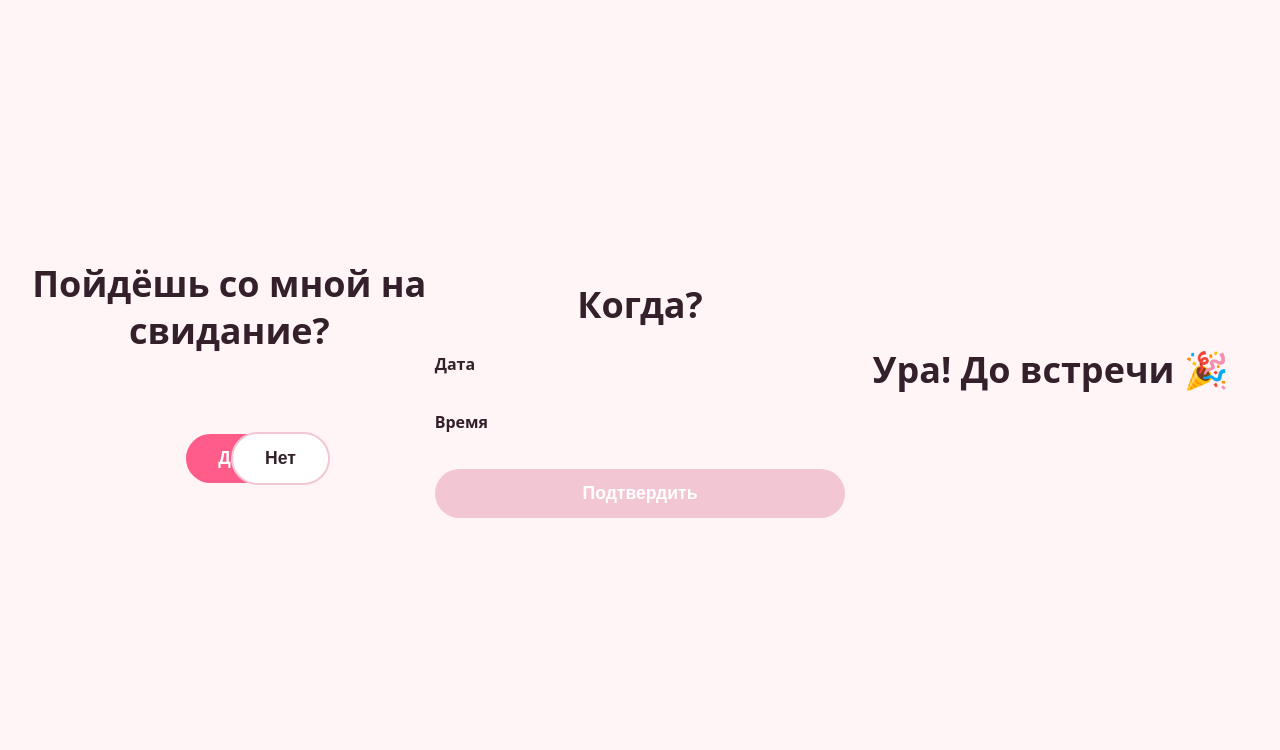
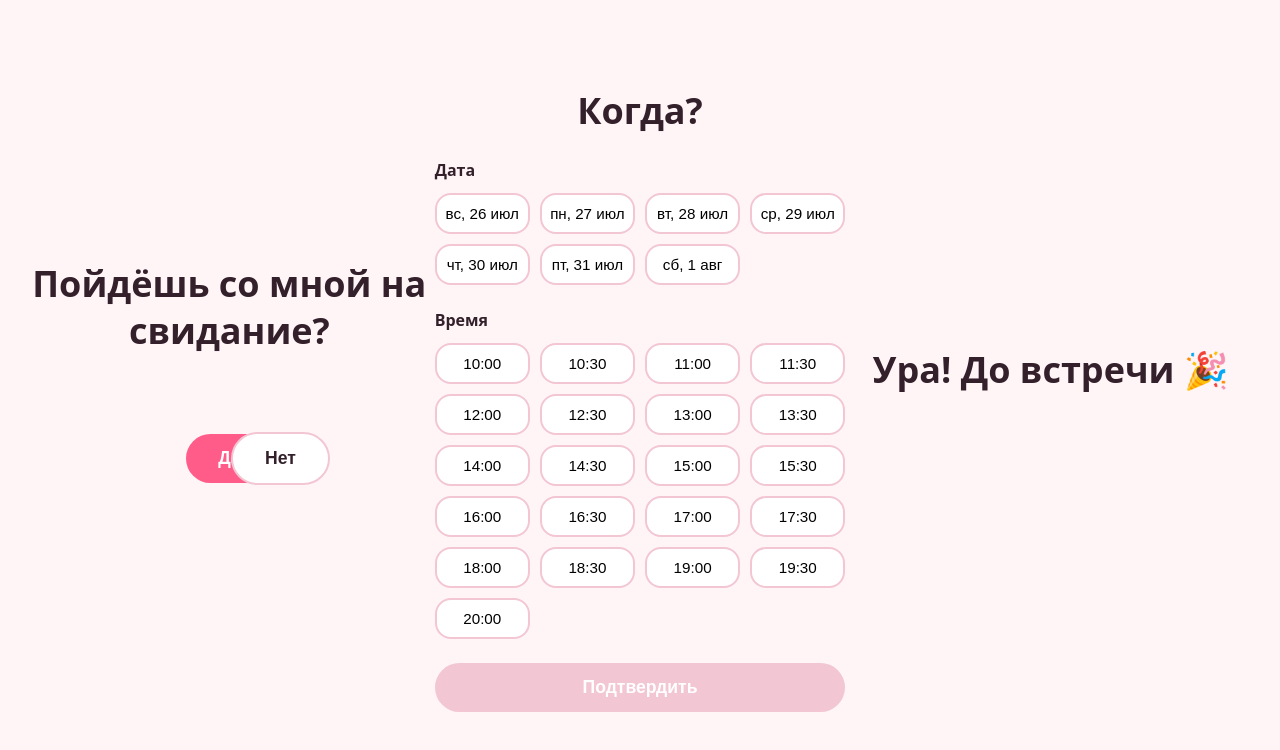
Before and after one commit to arslanov-sea/lets-date, a plain HTML site: page index.html in a window 1280 px wide. Drawn offline with Linux system fonts and the light colour scheme.

Commit message:
feat: add date and time selection screen

```diff
--- a/index.html
+++ b/index.html
@@ -40,6 +40,7 @@
   </main>
 
   <script src="js/dodge.js"></script>
+  <script src="js/details.js"></script>
   <script src="js/script.js"></script>
 </body>
 </html>
--- /dev/null
+++ b/js/details.js
@@ -0,0 +1,93 @@
+const DAYS_AHEAD = 7;
+const TIME_START_HOUR = 10;
+const TIME_END_HOUR = 20;
+const TIME_STEP_MINUTES = 30;
+
+const WEEKDAY_LABELS = ["вс", "пн", "вт", "ср", "чт", "пт", "сб"];
+const MONTH_LABELS = [
+  "янв", "фев", "мар", "апр", "май", "июн",
+  "июл", "авг", "сен", "окт", "ноя", "дек",
+];
+
+const dateOptionsContainer = document.getElementById("date-options");
+const timeOptionsContainer = document.getElementById("time-options");
+const confirmBtn = document.getElementById("btn-confirm");
+
+let selectedDate = null;
+let selectedTime = null;
+
+function toIsoDate(date) {
+  const year = date.getFullYear();
+  const month = String(date.getMonth() + 1).padStart(2, "0");
+  const day = String(date.getDate()).padStart(2, "0");
+  return `${year}-${month}-${day}`;
+}
+
+function formatDateLabel(date) {
+  const weekday = WEEKDAY_LABELS[date.getDay()];
+  const month = MONTH_LABELS[date.getMonth()];
+  return `${weekday}, ${date.getDate()} ${month}`;
+}
+
+function buildDateOptions() {
+  const today = new Date();
+  today.setHours(0, 0, 0, 0);
+
+  for (let offset = 0; offset < DAYS_AHEAD; offset += 1) {
+    const date = new Date(today);
+    date.setDate(date.getDate() + offset);
+
+    const option = document.createElement("button");
+    option.type = "button";
+    option.className = "option";
+    option.textContent = formatDateLabel(date);
+    option.dataset.value = toIsoDate(date);
+
+    option.addEventListener("click", () => selectOption(option, dateOptionsContainer, (value) => {
+      selectedDate = value;
+    }));
+
+    dateOptionsContainer.appendChild(option);
+  }
+}
+
+function buildTimeOptions() {
+  for (let hour = TIME_START_HOUR; hour <= TIME_END_HOUR; hour += 1) {
+    for (let minute = 0; minute < 60; minute += TIME_STEP_MINUTES) {
+      if (hour === TIME_END_HOUR && minute > 0) {
+        break;
+      }
+
+      const label = `${String(hour).padStart(2, "0")}:${String(minute).padStart(2, "0")}`;
+      const option = document.createElement("button");
+      option.type = "button";
+      option.className = "option";
+      option.textContent = label;
+      option.dataset.value = label;
+
+      option.addEventListener("click", () => selectOption(option, timeOptionsContainer, (value) => {
+        selectedTime = value;
+      }));
+
+      timeOptionsContainer.appendChild(option);
+    }
+  }
+}
+
+function selectOption(option, container, assign) {
+  container.querySelectorAll(".option").forEach((el) => el.classList.remove("selected"));
+  option.classList.add("selected");
+  assign(option.dataset.value);
+  updateConfirmState();
+}
+
+function updateConfirmState() {
+  confirmBtn.disabled = !(selectedDate && selectedTime);
+}
+
+function getSelectedDetails() {
+  return { date: selectedDate, time: selectedTime };
+}
+
+buildDateOptions();
+buildTimeOptions();
```
